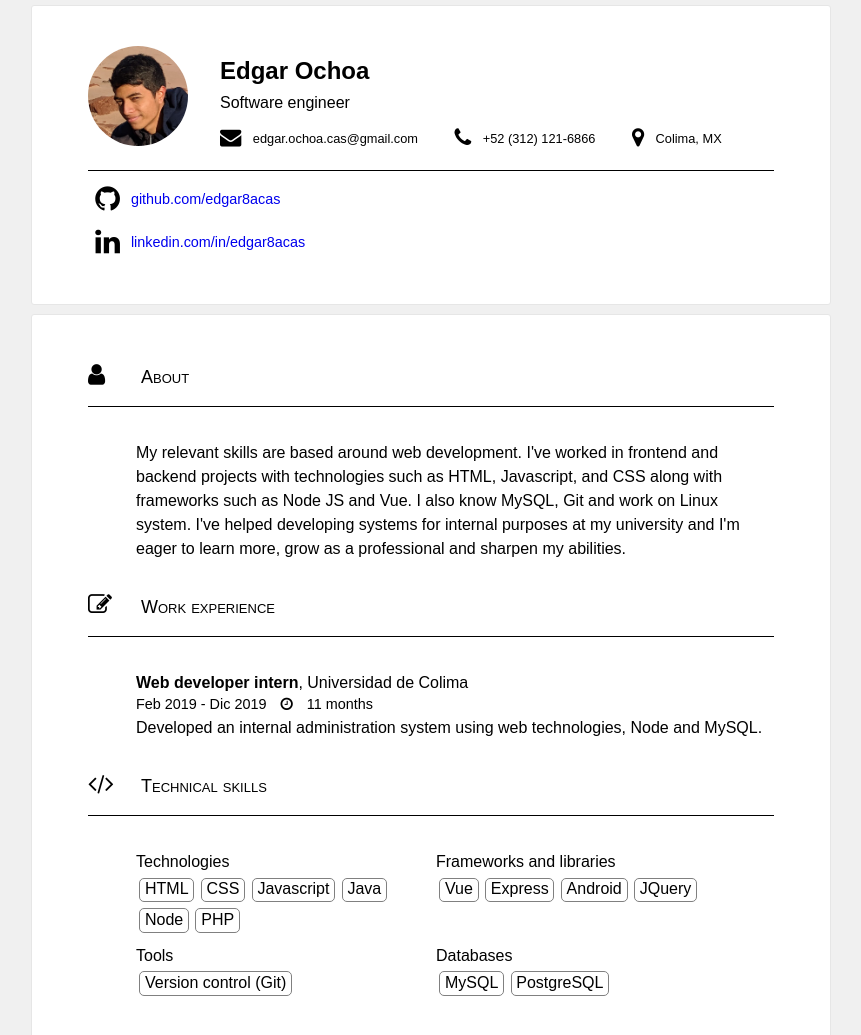
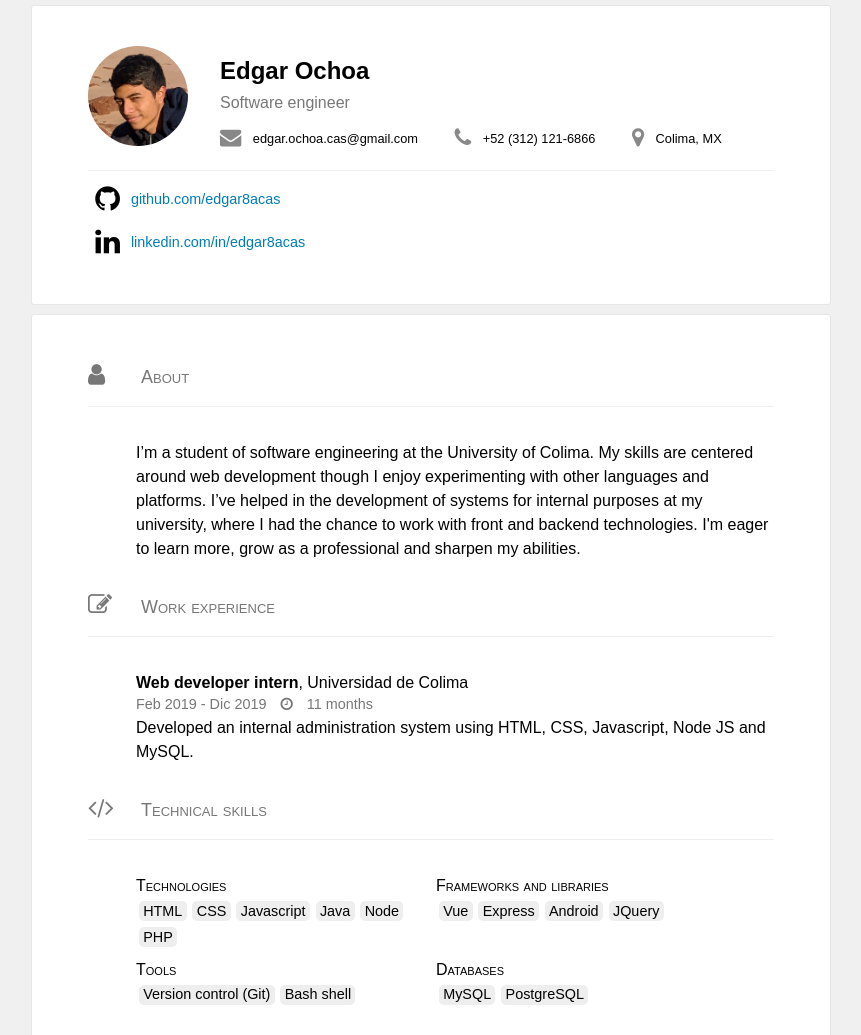
Before and after one commit to edgar8acas/edgar8acas.github.io, a plain HTML site: page index.html in a window 1280 px wide. Shown: the top 1035 px of the page, without its empty margins (209-1070 px from the left). Drawn offline with Linux system fonts and the light colour scheme.

Commit message:
improve design

```diff
--- a/index.html
+++ b/index.html
@@ -64,12 +64,11 @@
       <span class="title">About</span>
     </h4>
     <div class="nested-card">
-      <p>My relevant skills are based around web development.
-        I've worked in frontend and backend projects with technologies such as HTML,
-        Javascript, and CSS along with frameworks such as Node JS and Vue.
-        I also know MySQL, Git and work on Linux system. I've helped developing systems
-        for internal purposes at my university and I'm eager to learn more,
-        grow as a professional and sharpen my abilities.</p>
+      <p>I’m a student of software engineering at the University of Colima.
+        My skills are centered around web development though I enjoy experimenting with other languages and platforms.
+        I’ve helped in the development of systems for internal purposes at my university,
+        where I had the chance to work with front and backend technologies.
+        I'm eager to learn more, grow as a professional and sharpen my abilities. </p>
     </div>
     <h4>
       <span class="fa fa-lg fa-pencil-square-o"></span>
@@ -81,7 +80,7 @@
         Feb 2019 - Dic 2019 <span class="fa fa-clock-o icon-left"></span> 11 months
       </span>
       <p class="description">
-        Developed an internal administration system using web technologies, Node and MySQL.
+        Developed an internal administration system using HTML, CSS, Javascript, Node JS and MySQL.
       </p>
     </div>
     <h4>
@@ -113,6 +112,7 @@
         <p>Tools</p>
         <ul class="tags">
           <li>Version control (Git)</li>
+          <li>Bash shell</li>
         </ul>
       </div>
       <div class="category">
--- a/styles/main.css
+++ b/styles/main.css
@@ -33,7 +33,7 @@ body {
     display: flex;
     justify-content: flex-start;
     padding-bottom: 1em;
-    border-bottom: 1px solid;
+    border-bottom: 1px solid #eee;
 }
 
 .profile-picture img {
@@ -59,6 +59,7 @@ body {
 .name-and-profession h5 {
     font-size: 1em;
     font-weight: lighter;
+    color: #777;
     margin-top: 10px;
     margin-bottom: 10px;
 }
@@ -67,6 +68,10 @@ body {
     display: inline-block;
     line-height: 2;
     margin-right: 2rem;
+}
+
+.detail .fa {
+    color: #888;
 }
 
 .icon {
@@ -87,7 +92,8 @@ a {
 h4 {
     font-size: 18px;
     padding-bottom: 1em;
-    border-bottom: 1px solid black;
+    color: #777;
+    border-bottom: 1px solid #eee;
     margin: 1em 0 1em;
 }
 
@@ -115,6 +121,7 @@ span.duration {
 .duration {
     font-size: 0.9em;
     margin-bottom: 1em;
+    color: #777;
     display: inline-block;
 }
 
@@ -133,16 +140,21 @@ p {
 }
 
 .tags li {
-    border: 1px solid gray;
+    background-color: #eee;
     border-radius: 5px;
     padding: 0.3em;
     margin: 0.2em;
+    font-size: 0.9em;
     line-height: .8;
 }
 
 .category {
     width: 300px;
     margin-bottom: 0.5em;
+}
+
+.category p {
+    font-variant: small-caps;
 }
 
 .tech-skills {
@@ -158,6 +170,11 @@ p {
     width: 300px;
 }
 
+.language .level {
+    font-size: 0.9em;
+    color: #777;
+}
+
 .links p {
     margin: 1em 0.5em;
     font-size: 0.9em;
@@ -167,6 +184,10 @@ p {
     vertical-align: middle;
 }
 
+.links a {
+    color: #007db5;
+}
+
 .links a:visited {
-    color: #00E;
+    color: #007db5;
 }
```
